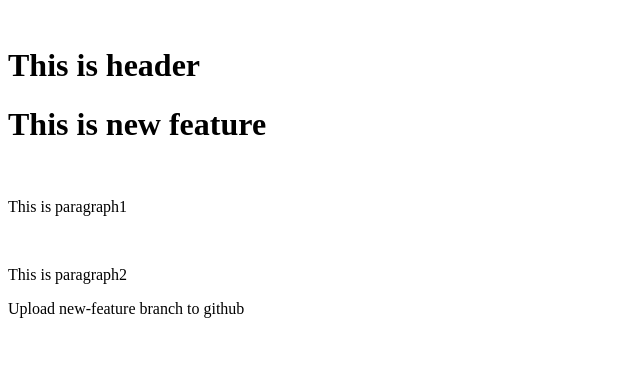
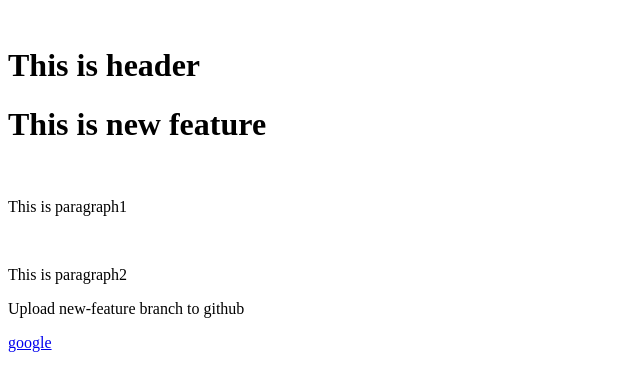
Before and after one commit to benyarat04/sample_git2, a plain HTML site: page index.html in a window 1280 px wide. Shown: the full height of the page, 0-640 px from the left. Drawn offline with Linux system fonts and the light colour scheme.

Commit message:
Add #2 new link is added

```diff
--- a/index.html
+++ b/index.html
@@ -8,4 +8,5 @@
 <p>This is paragraph1</p>
 <p>This is paragraph2</p>
 <p>Upload new-feature branch to github</p>
+<a href="http://www.google.com">google</a>
 </body>
```
